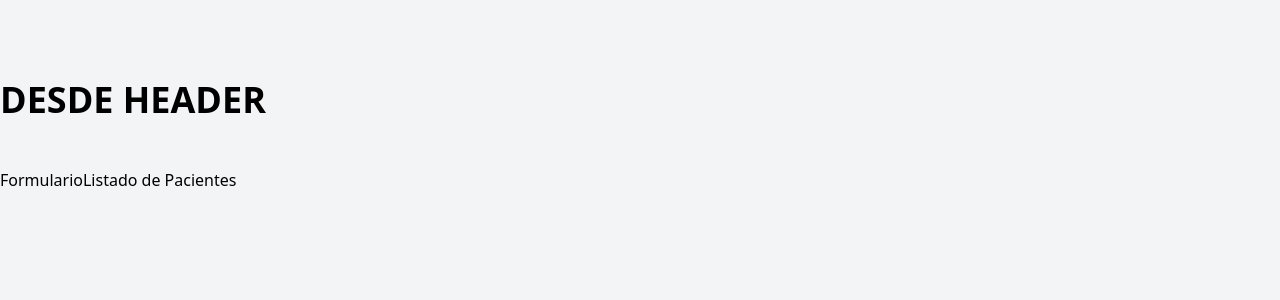
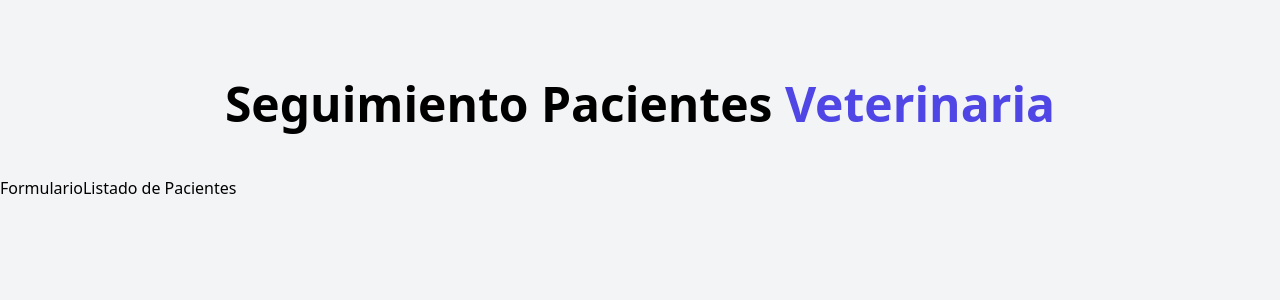
Before and after one commit to xandro2021/proyectoReact01, a React (Vite) app: page / in a window 1280 px wide. Shown: the top 300 px of the page. Built offline with nearby package versions, Linux system fonts and the light colour scheme.

Commit message:
Add simple styles for the title in the header

```diff
--- a/src/components/Header.jsx
+++ b/src/components/Header.jsx
@@ -1,7 +1,10 @@
 function Header() {
 
   return (
-    <h1 className="text-4xl font-bold uppercase">Desde Header</h1>
+    <h1 className="font-black text-5xl text-center md:w-2/3 mx-auto">
+      Seguimiento Pacientes {''}
+      <span className="text-indigo-600">Veterinaria</span>
+    </h1>
   );
 }
 
```
